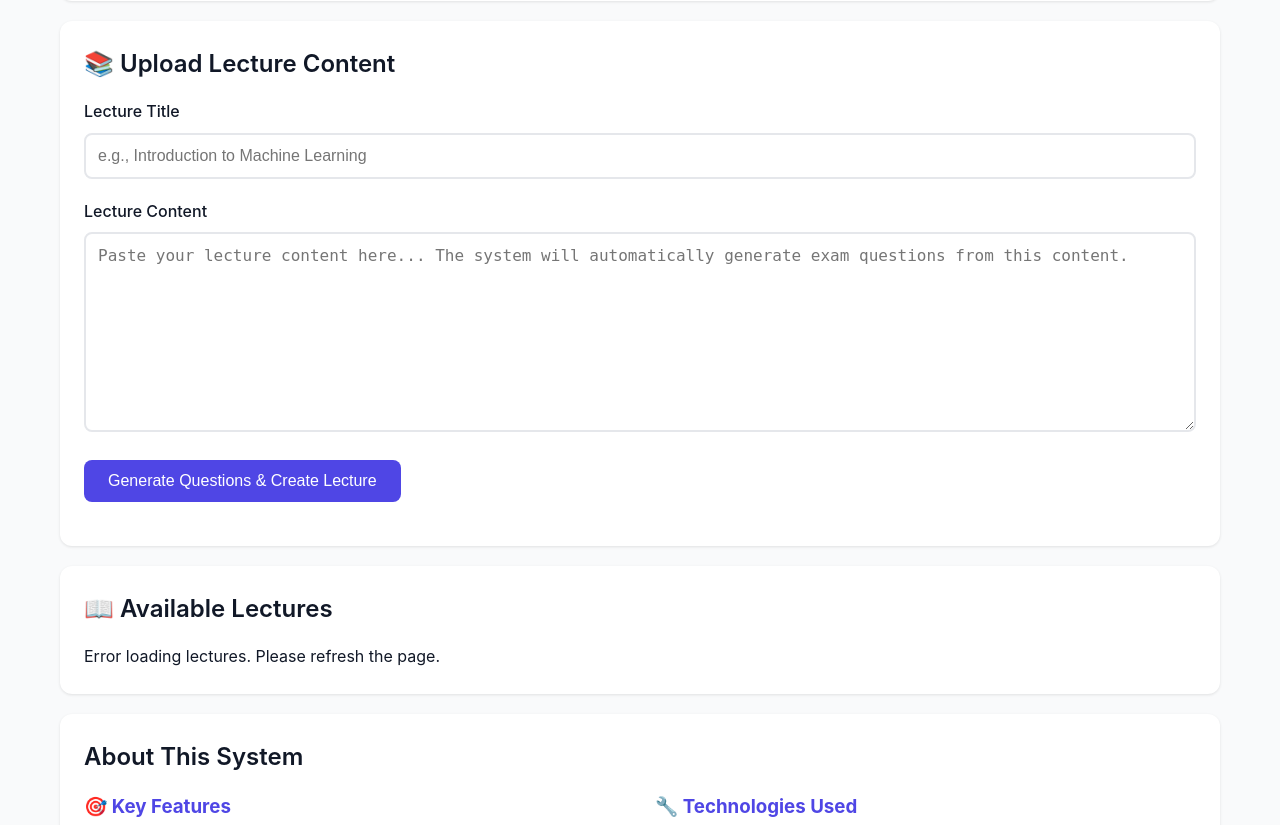
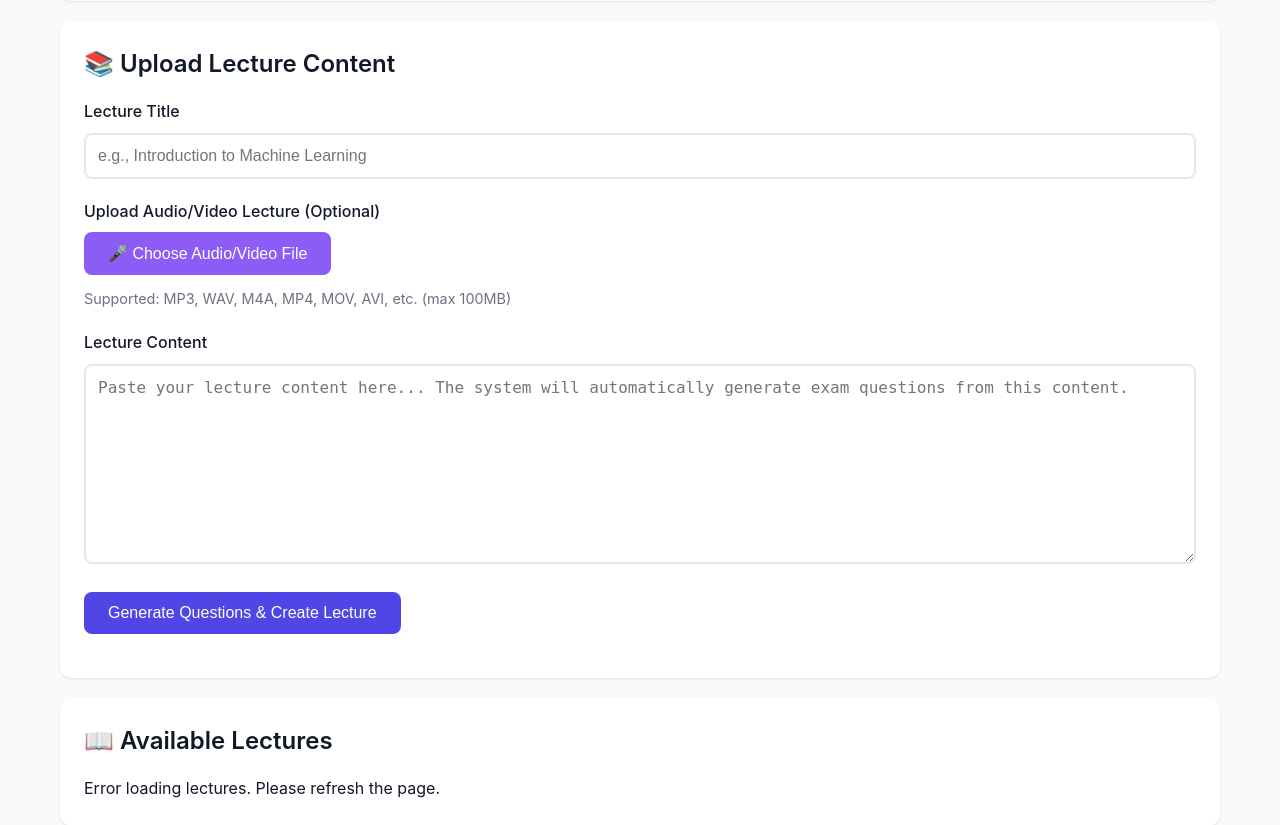
Before and after one commit to sidn405/adaptive-ai-exam-portal, a FastAPI app: page / in a window 1280 px wide. Shown: the part 1086-1911 px from the top of the page. Run offline with FastAPI, Linux system fonts and the light colour scheme.

Commit message:
Updated index.html

```diff
--- a/app/routers/lectures.py
+++ b/app/routers/lectures.py
@@ -152,6 +152,10 @@
         source_type=lecture.source_type,
     )
 
+@router.post("/transcribe")
+async def transcribe_endpoint(file: UploadFile):
+    text = await transcribe_audio(file)
+    return {"text": text}
 
 @router.post("/{lecture_id}/generate-questions", response_model=QuestionGenerationResponse)
 async def generate_questions_for_lecture(lecture_id: str, req: QuestionGenerationRequest):
--- a/templates/index.html
+++ b/templates/index.html
@@ -96,6 +96,32 @@
                     >
                 </div>
 
+                <!-- Audio/Video Upload Section -->
+                <div class="form-group">
+                    <label class="form-label">Upload Audio/Video Lecture (Optional)</label>
+                    <div style="display: flex; gap: 12px; align-items: center; margin-bottom: 12px;">
+                        <input
+                            type="file"
+                            id="lecture-file"
+                            accept="audio/*,video/*"
+                            style="display: none;"
+                        >
+                        <button
+                            type="button"
+                            class="btn btn-primary"
+                            onclick="document.getElementById('lecture-file').click()"
+                            style="background: #8B5CF6;"
+                        >
+                            🎤 Choose Audio/Video File
+                        </button>
+                        <span id="file-name" style="color: var(--text-secondary); font-size: 0.9rem;"></span>
+                    </div>
+                    <div id="transcription-status" style="margin-bottom: 12px;"></div>
+                    <p style="color: var(--text-secondary); font-size: 0.9rem; margin-bottom: 16px;">
+                        Supported: MP3, WAV, M4A, MP4, MOV, AVI, etc. (max 100MB)
+                    </p>
+                </div>
+
                 <div class="form-group">
                     <label class="form-label" for="lecture-content">Lecture Content</label>
                     <textarea
@@ -155,6 +181,59 @@
 
     <script src="/static/js/app.js"></script>
     <script>
+
+        // Handle file selection and transcription
+        document.getElementById('lecture-file').addEventListener('change', async (e) => {
+            const file = e.target.files[0];
+            if (!file) return;
+
+            // Show file name
+            document.getElementById('file-name').textContent = file.name;
+
+            // Show status
+            const statusDiv = document.getElementById('transcription-status');
+            statusDiv.innerHTML = `
+                <div style="padding: 12px; background: #DBEAFE; color: #1E40AF; border-radius: 6px;">
+                    <div class="spinner" style="display: inline-block; width: 16px; height: 16px; margin-right: 8px;"></div>
+                    Transcribing audio/video... This may take a minute.
+                </div>
+            `;
+
+            try {
+                // Create FormData and upload
+                const formData = new FormData();
+                formData.append('file', file);
+
+                const response = await fetch(`${API_BASE}/transcribe`, {
+                    method: 'POST',
+                    body: formData
+                });
+
+                if (!response.ok) {
+                    throw new Error(`Transcription failed: ${response.statusText}`);
+                }
+
+                const data = await response.json();
+
+                // Show success and populate textarea
+                statusDiv.innerHTML = `
+                    <div style="padding: 12px; background: #D1FAE5; color: #065F46; border-radius: 6px;">
+                        ✓ Transcription complete! Text has been added below.
+                    </div>
+                `;
+
+                document.getElementById('lecture-content').value = data.text;
+
+            } catch (error) {
+                console.error('Transcription error:', error);
+                statusDiv.innerHTML = `
+                    <div style="padding: 12px; background: #FEE2E2; color: #991B1B; border-radius: 6px;">
+                        ✗ Transcription failed: ${error.message}
+                    </div>
+                `;
+            }
+        });
+
         // Load available lectures
         async function loadLectures() {
             try {
@@ -217,6 +296,8 @@
 
                 // Reset form
                 e.target.reset();
+                document.getElementById('file-name').textContent = '';
+                document.getElementById('transcription-status').innerHTML = '';
 
                 // Reload lectures list
                 loadLectures();
```
